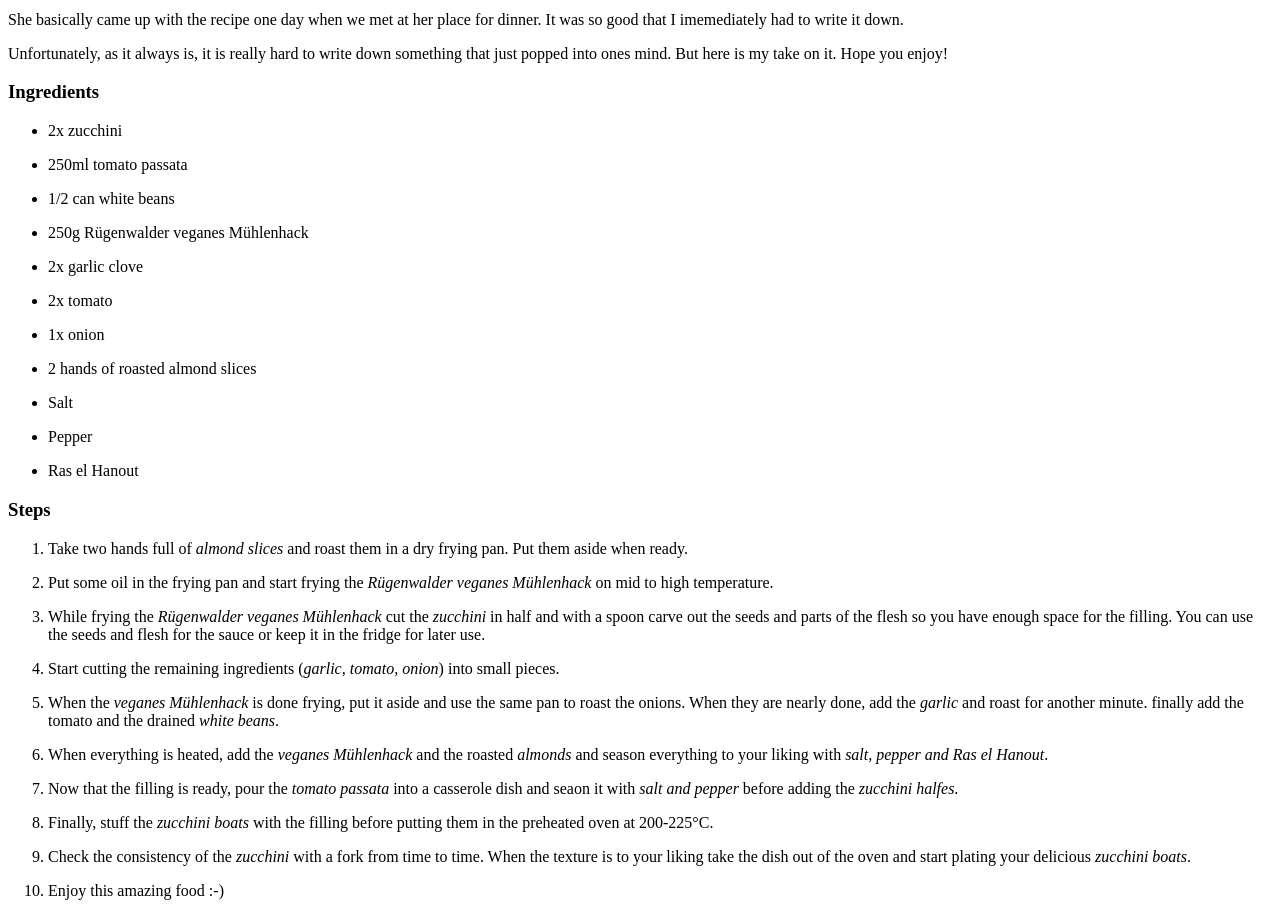
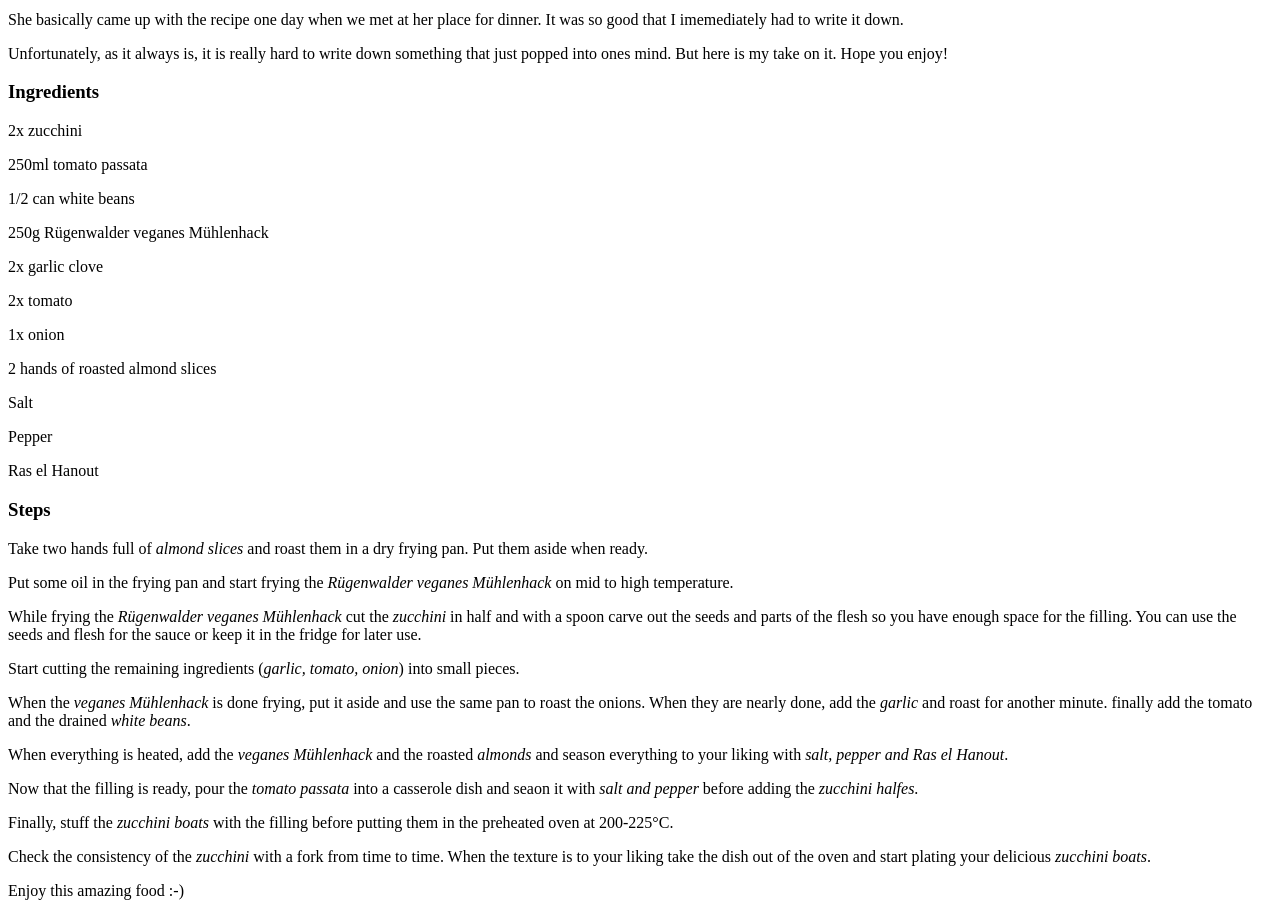
Before and after one commit to maiglsens/odin-recipes-2, a plain HTML site: page recipes/zucchini-filled-with-vegan-minced-meat.html in a window 1280 px wide. Shown: the part 440-1356 px from the top of the page. Drawn offline with Linux system fonts and the light colour scheme.

Commit message:
Change body elements and add css link
- add css link to <head>
- assign classes to <h1>-<h4>
- remove list tags

```diff
--- a/recipes/zucchini-filled-with-vegan-minced-meat.html
+++ b/recipes/zucchini-filled-with-vegan-minced-meat.html
@@ -4,49 +4,50 @@
 <head>
     <meta charset="UTF-8">
     <title>Zucchini filled with vegan minced meat</title>
+    <link rel="stylesheet" href="../styles.css">
 </head>
 
 <body>
 
-    <h1>Zucchini filled with vegan minced meat</h1>
+    <h1 class="h1-head">Zucchini filled with vegan minced meat</h1>
 
     <img src="https://hips.hearstapps.com/goodhousekeeping/assets/16/12/1458851360-ghk-0416-sausage-stuffed-zucchini-boats.jpg" alt="Top-view picture of a glass casserole dish with five filled zucchini-halfes in tomato sauce, scalloped with cheese. A wooden spoon lying next to it on the right side. Everything is set on a white table runner.">
 
-    <h2>This delicious zucchini-boat recipe originates from one of my friends awesome minds</h2>
+    <h2 class="h2-head">This delicious zucchini-boat recipe originates from one of my friends awesome minds</h2>
         <p>She basically came up with the recipe one day when we met at her place for dinner. It was so good that I imemediately had to write it down.</p>
         <p>Unfortunately, as it always is, it is really hard to write down something that just popped into ones mind. But here is my take on it. Hope you enjoy!</p>
 
-    <h3>Ingredients</h3>
-        <ul>
-            <p><li>2x zucchini</li></p>
-            <p><li>250ml tomato passata</li></p>
-            <p><li>1/2 can white beans</li></p>
-            <p><li>250g Rügenwalder veganes Mühlenhack</li></p>
-            <p><li>2x garlic clove</li></p>
-            <p><li>2x tomato</li></p>
-            <p><li>1x onion</li></p>
-            <p><li>2 hands of roasted almond slices</li></p>
-            <p><li>Salt</li></p>
-            <p><li>Pepper</li></p>
-            <p><li>Ras el Hanout</li></p>
-        </ul>
+    <h3 class="h3-head">Ingredients</h3>
 
-    <h3>Steps</h3>
+        <p>2x zucchini</p>
+        <p>250ml tomato passata</li></p>
+        <p>1/2 can white beans</p>
+        <p>250g Rügenwalder veganes Mühlenhack</p>
+        <p>2x garlic clove</p>
+        <p>2x tomato</p>
+        <p>1x onion</p>
+        <p>2 hands of roasted almond slices</p>
+        <p>Salt</p>
+        <p>Pepper</p>
+        <p>Ras el Hanout</p>
 
-        <ol>
-            <p><li>Take two hands full of <em>almond slices</em> and roast them in a dry frying pan. Put them aside when ready.</li></p>
-            <p><li>Put some oil in the frying pan and start frying the <em>Rügenwalder veganes Mühlenhack</em> on mid to high temperature.</li></p>
-            <p><li>While frying the <em>Rügenwalder veganes Mühlenhack</em> cut the <em>zucchini</em> in half and with a spoon carve out the seeds and parts of the flesh so you have enough space for the filling.
-                You can use the seeds and flesh for the sauce or keep it in the fridge for later use.</li></p>
-            <p><li>Start cutting the remaining ingredients (<em>garlic, tomato, onion</em>) into small pieces.</li></p>
-            <p><li>When the <em>veganes Mühlenhack</em> is done frying, put it aside and use the same pan to roast the onions. When they are nearly done, add the <em>garlic</em> and roast for another minute.
-                finally add the tomato and the drained <em>white beans</em>.</li></p>
-            <p><li>When everything is heated, add the <em>veganes Mühlenhack</em> and the roasted <em>almonds</em> and season everything to your liking with <em>salt, pepper and Ras el Hanout</em>.</li></p>
-            <p><li>Now that the filling is ready, pour the <em>tomato passata</em> into a casserole dish and seaon it with <em>salt and pepper</em> before adding the <em>zucchini halfes</em>.</li></p>
-            <p><li>Finally, stuff the <em>zucchini boats</em> with the filling before putting them in the preheated oven at 200-225°C.</li></p>
-            <p><li>Check the consistency of the <em>zucchini</em> with a fork from time to time. When the texture is to your liking take the dish out of the oven and start plating your delicious <em>zucchini boats</em>.</li></p>
-            <p><li>Enjoy this amazing food :-)</li></p>
-        </ol>
+
+    <h3 class="h3-head">Steps</h3>
+
+
+        <p>Take two hands full of <em>almond slices</em> and roast them in a dry frying pan. Put them aside when ready.</p>
+        <p>Put some oil in the frying pan and start frying the <em>Rügenwalder veganes Mühlenhack</em> on mid to high temperature.</p>
+        <p>While frying the <em>Rügenwalder veganes Mühlenhack</em> cut the <em>zucchini</em> in half and with a spoon carve out the seeds and parts of the flesh so you have enough space for the filling.
+            You can use the seeds and flesh for the sauce or keep it in the fridge for later use.</p>
+        <p>Start cutting the remaining ingredients (<em>garlic, tomato, onion</em>) into small pieces.</p>
+        <p>When the <em>veganes Mühlenhack</em> is done frying, put it aside and use the same pan to roast the onions. When they are nearly done, add the <em>garlic</em> and roast for another minute.
+            finally add the tomato and the drained <em>white beans</em>.</p>
+        <p>When everything is heated, add the <em>veganes Mühlenhack</em> and the roasted <em>almonds</em> and season everything to your liking with <em>salt, pepper and Ras el Hanout</em>.</p>
+        <p>Now that the filling is ready, pour the <em>tomato passata</em> into a casserole dish and seaon it with <em>salt and pepper</em> before adding the <em>zucchini halfes</em>.</p>
+        <p>Finally, stuff the <em>zucchini boats</em> with the filling before putting them in the preheated oven at 200-225°C.</p>
+        <p>Check the consistency of the <em>zucchini</em> with a fork from time to time. When the texture is to your liking take the dish out of the oven and start plating your delicious <em>zucchini boats</em>.</p>
+        <p>Enjoy this amazing food :-)</p>
+
 
 </body>
 </html>
```
